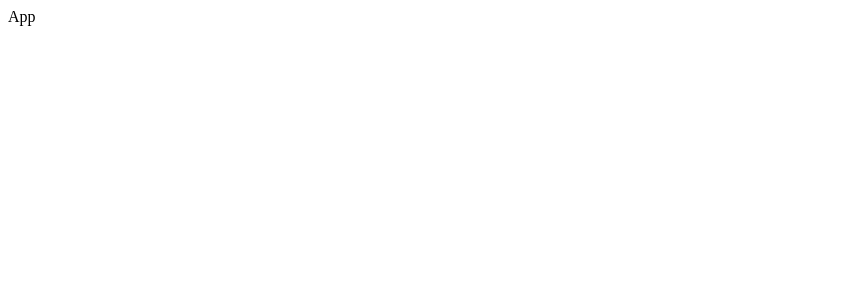
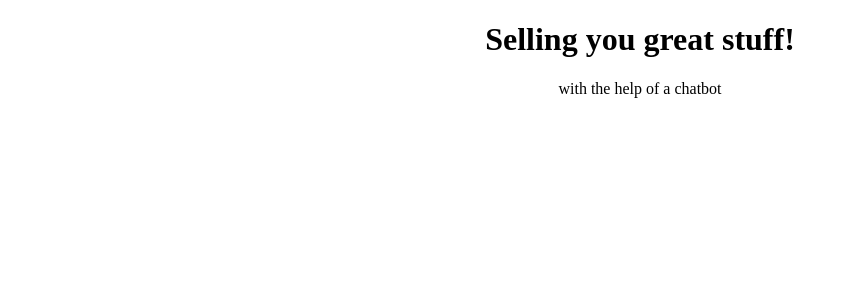
Before and after one commit to mic0des/react-bot, a React (Create React App) app in the folder client/: page / in a window 1280 px wide. Shown: the top 300 px of the page, without its empty margins (0-847 px from the left). Built offline with nearby package versions, Linux system fonts and the light colour scheme.

Commit message:
set up react router and preliminary routes

```diff
--- a/client/package.json
+++ b/client/package.json
@@ -5,6 +5,7 @@
   "dependencies": {
     "react": "^16.9.0",
     "react-dom": "^16.9.0",
+    "react-router-dom": "^5.0.1",
     "react-scripts": "3.1.1"
   },
   "scripts": {
--- a/client/src/components/App.js
+++ b/client/src/components/App.js
@@ -1,8 +1,20 @@
 import React from 'react';
+import { BrowserRouter, Route } from 'react-router-dom';
+import Landing from './pages/Landing';
+import About from './pages/About';
+import Shop from './shop/Shop';
 
 const App = () => {
   return (
-    <div>App</div>
+    <div>
+      <BrowserRouter>
+        <div>
+          <Route exact path="/" component={Landing}/>
+          <Route exact path="/about" component={About}/>
+          <Route exact path="/shop" component={Shop}/>
+        </div>
+      </BrowserRouter>
+    </div>
   )
 }
 
--- a/client/src/components/pages/Landing.js
+++ b/client/src/components/pages/Landing.js
@@ -2,7 +2,7 @@ import React from 'react';
 
 const Landing = () => {
   return (
-    <div><h1>Selling you great stuff!</h1>
+    <div style={{textAlign: 'center'}}><h1>Selling you great stuff!</h1>
     with the help of a chatbot
     </div>
   )
```
Also changed, not shown: 1 other file (tests, documents, lock files or other folders).
